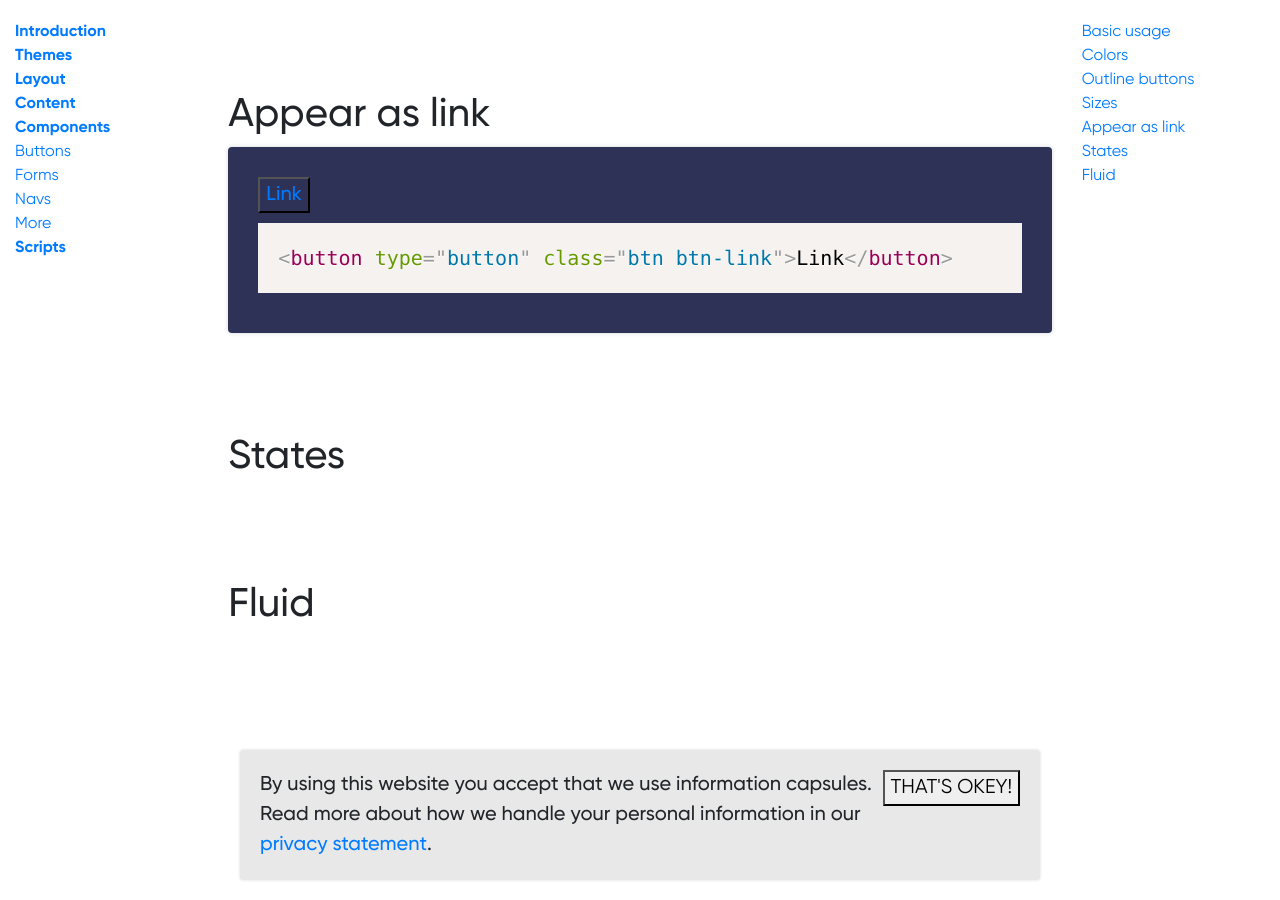
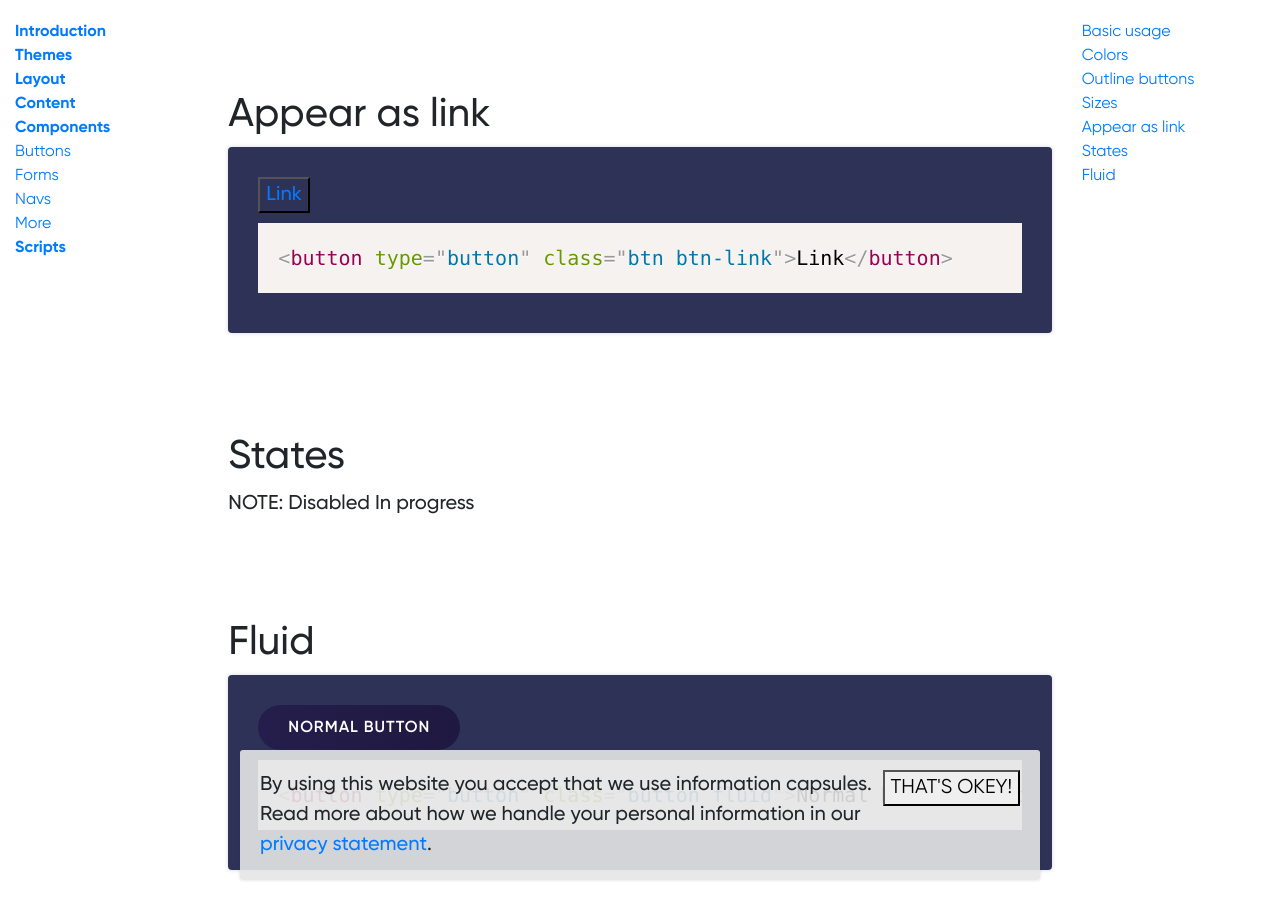
Before and after one commit to vecora/ds-vecora, a Jekyll site: the page built from docs/components/buttons.md, in a window 1280 px wide and 900 px high, scrolled down 2607 px. Built offline with Jekyll 4.4.1, drawn with Linux system fonts in a browser that asks for light colours; some web fonts are replaced.

Commit message:
updated docs

```diff
--- a/docs/components/buttons.md
+++ b/docs/components/buttons.md
@@ -71,4 +71,13 @@ Function colors.
 
 ## States
 
+NOTE:
+Disabled
+In progress
+
 ## Fluid
+
+{% capture example %}
+<button type="button" class="button fluid">Normal button</button>
+{% endcapture %}
+{% include example.html content=example %}
```
